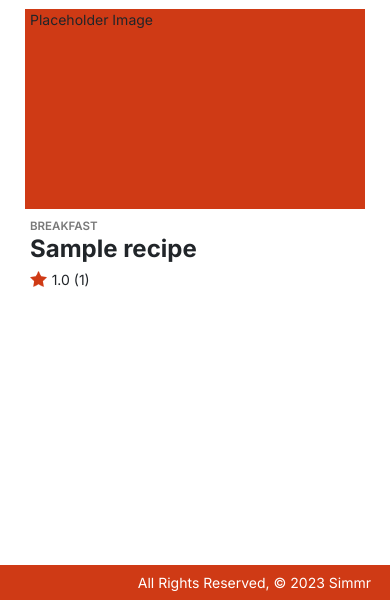
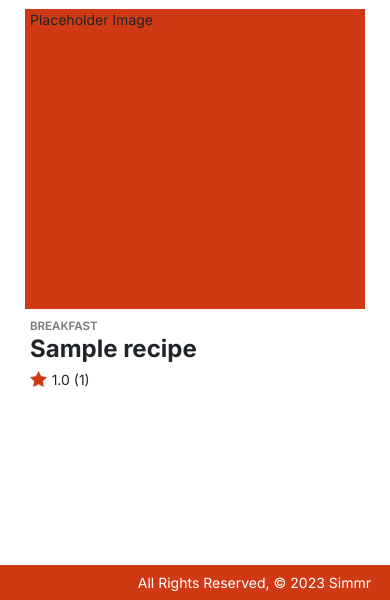
Before and after one commit to MichaelBMoss/simmr, a Django app: page /recipes/list/ in a window 390 px wide. Shown: the part 244-844 px from the top of the page. Run offline with Django 4.2, Linux system fonts and the light colour scheme; tables that the repository leaves empty hold one stand-in row (values such as "Sample post").

Commit message:
adjust the recipe containers to a flex start with gaps to account for fewer than 3 recipes in a row.

```diff
--- a/main_app/static/css/style.css
+++ b/main_app/static/css/style.css
@@ -59,7 +59,7 @@ h4 {
     display: flex;
     flex-direction: row;
     flex-wrap: wrap;
-    justify-content: space-between;
+    justify-content: flex-start;
 }
 
 .card {
@@ -132,6 +132,9 @@ h4 {
 }
 
 @media (min-width: 768px) {
+    .container {
+        gap: 5%;
+    }
 
     .card {
         width: 30%;
@@ -141,10 +144,12 @@ h4 {
 }
 
 @media (max-width: 767px){
-
-
     .card {
-        margin-bottom: 20px;
+        margin-bottom: 30px;
         width: 100%;
     }
+
+    .placeholder-image {
+        height: 300px;
+    }
 }
```
